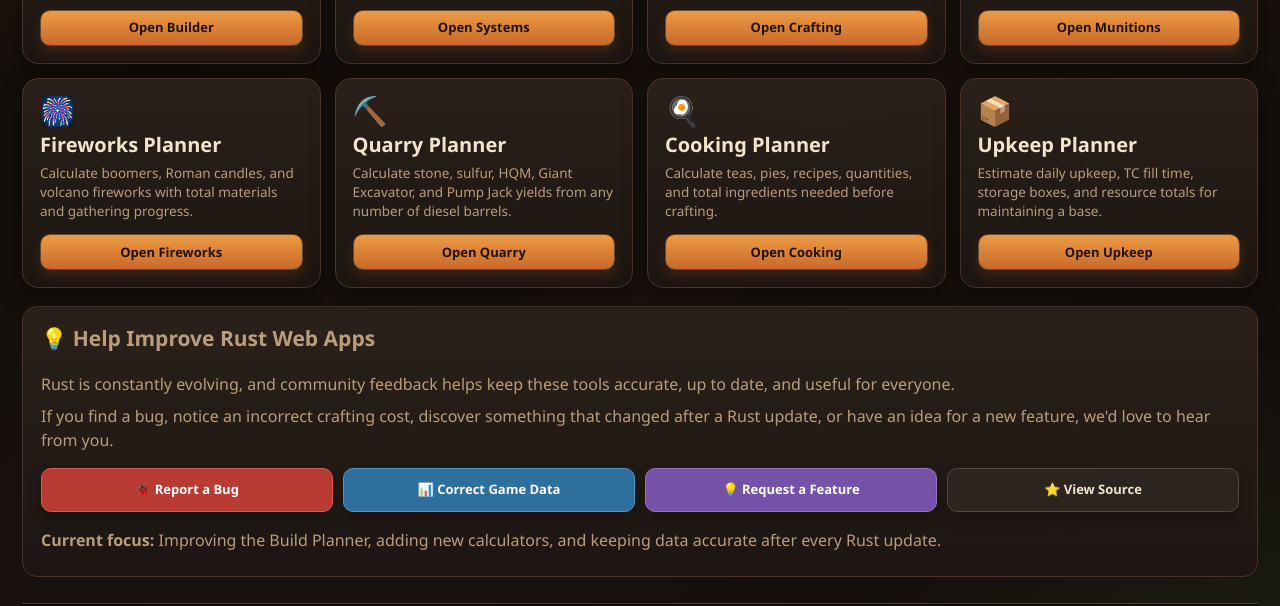
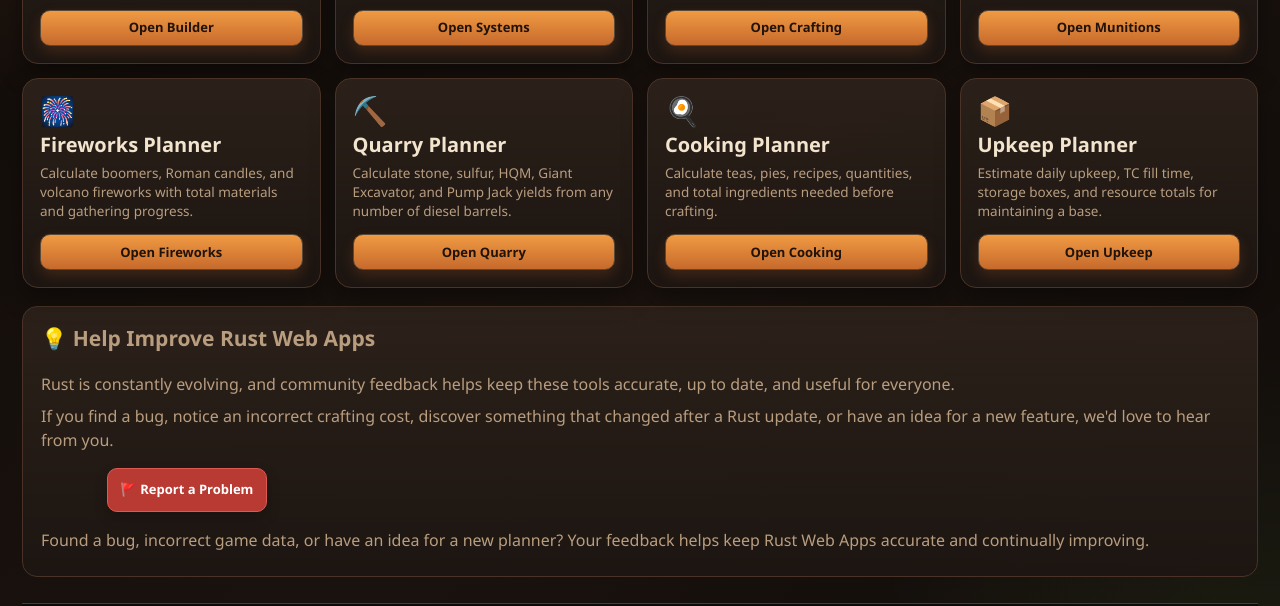
Before and after one commit to ajdrox93/RustWebApps, a plain HTML site: page index.html in a window 1280 px wide. Shown: the part 421-1027 px from the top of the page. Drawn offline with Linux system fonts and the light colour scheme.

Commit message:
Update index.html
Updated issues/ feedback buttons from 3 to 1 that links to feedback page

```diff
--- a/index.html
+++ b/index.html
@@ -67,13 +67,8 @@
 <h2 style="margin-top:0;">💡 Help Improve Rust Web Apps</h2>
 <p>Rust is constantly evolving, and community feedback helps keep these tools accurate, up to date, and useful for everyone.</p>
 <p>If you find a bug, notice an incorrect crafting cost, discover something that changed after a Rust update, or have an idea for a new feature, we'd love to hear from you.</p>
-<div class="issue-actions" aria-label="GitHub contribution options">
-<a class="issue-action issue-action-bug" href="/feedback/?type=bug">🐞 Report a Bug</a>
-<a class="issue-action issue-action-data" href="/feedback/?type=data">📊 Correct Game Data</a>
-<a class="issue-action issue-action-feature" href="/feedback/?type=feedback">💡 Request a Feature</a>
-<a class="issue-action issue-action-source" href="https://github.com/ajdrox93/RustWebApps">⭐ View Source</a>
-</div>
-<p style="margin-top:16px;color:#b99d7f;"><strong>Current focus:</strong> Improving the Build Planner, adding new calculators, and keeping data accurate after every Rust update.</p>
+<div aria-label="Feedback" class="issue-actions"><a class="issue-action issue-action-bug" href="/feedback/" style="max-width:320px;margin:0 auto;">🚩 Report a Problem</a></div>
+<p style="margin-top:16px;color:#b99d7f;">Found a bug, incorrect game data, or have an idea for a new planner? Your feedback helps keep Rust Web Apps accurate and continually improving.</p>
 </section>
 <footer class="site-footer" data-site-footer="standard"></footer>
 </main>
```
